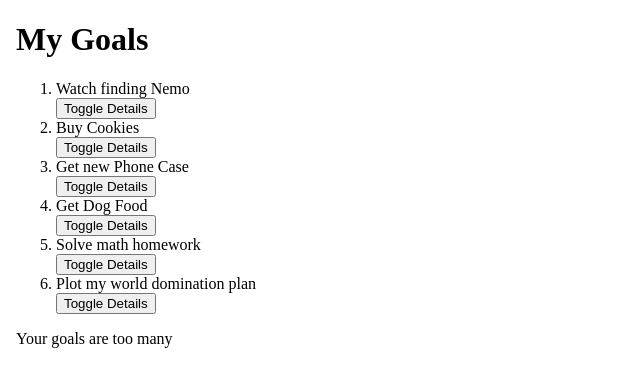
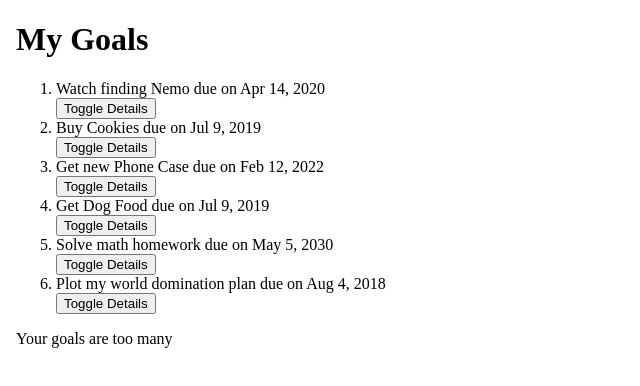
Before and after one commit to chanaiagwata/Goals, an Angular app: page / in a window 1280 px wide. Shown: the top 386 px of the page, without its empty margins (0-640 px from the left). Built offline with nearby package versions, Linux system fonts and the light colour scheme.

Commit message:
adds strikethrough directive and date pipe

```diff
--- a/src/app/app.module.ts
+++ b/src/app/app.module.ts
@@ -5,12 +5,14 @@
 import { AppComponent } from './app.component';
 import { GoalComponent } from './goal/goal.component';
 import { GoalDetailComponentComponent } from './goal-detail-component/goal-detail-component.component';
+import { StrikethroughDirective } from './strikethrough.directive';
 
 @NgModule({
   declarations: [
     AppComponent,
     GoalComponent,
-    GoalDetailComponentComponent
+    GoalDetailComponentComponent,
+    StrikethroughDirective
   ],
   imports: [
     BrowserModule,
--- a/src/app/goal.ts
+++ b/src/app/goal.ts
@@ -1,11 +1,13 @@
 export class Goal {
 
     showDescription: boolean;
-    constructor(public id:number, public name:string, public description:string){
+
+    constructor(public id:number, public name:string, public description:string, public completeDate:Date){
     //    The public keyword is an access modifier and it determines where the class properties are visible which in our case is anywhere outside the class.
         this.id = id;
         this.name = name;
         this.description = description;
         this.showDescription = false;
+
     }
   }
--- a/src/app/goal/goal.component.html
+++ b/src/app/goal/goal.component.html
@@ -11,7 +11,7 @@
   <h1>My Goals</h1>
   <ol>
     <div *ngFor = 'let goal of goals; let i = index'>
-        <li>{{goal.name}}</li>
+        <li appStrikethrough>{{goal.name}} due on {{goal.completeDate|date}}</li>
         <button (click)='toggleDetails(i)'>Toggle Details</button>
         <app-goal-detail-component *ngIf="goal.showDescription" [goal]='goal'
         (isComplete)='completeGoal($event, i)'></app-goal-detail-component>
--- a/src/app/goal/goal.component.ts
+++ b/src/app/goal/goal.component.ts
@@ -8,12 +8,12 @@
 })
 export class GoalComponent implements OnInit {
   goals:Goal[] = [
-    new Goal(1, 'Watch finding Nemo', 'Find an online version and watch merlin find his son'),
-    new Goal(2,'Buy Cookies','I have to buy cookies for the parrot'),
-    new Goal(3,'Get new Phone Case','Diana has her birthday coming up soon'),
-    new Goal(4,'Get Dog Food','Pupper likes expensive snacks'),
-    new Goal(5,'Solve math homework','Damn Math'),
-    new Goal(6,'Plot my world domination plan','Cause I am an evil overlord'),
+    new Goal(1, 'Watch finding Nemo', 'Find an online version and watch merlin find his son',new Date(2020,3,14)),
+    new Goal(2,'Buy Cookies','I have to buy cookies for the parrot', new Date(2019, 6, 9)),
+    new Goal(3,'Get new Phone Case','Diana has her birthday coming up soon', new Date(2022, 1, 12)),
+    new Goal(4,'Get Dog Food','Pupper likes expensive snacks', new Date(2019, 6,9)),
+    new Goal(5,'Solve math homework','Damn Math', new Date(2030, 4,5)),
+    new Goal(6,'Plot my world domination plan','Cause I am an evil overlord', new Date(2018, 7, 4)),
   ];
 
   toggleDetails(index:number){
--- /dev/null
+++ b/src/app/strikethrough.directive.ts
@@ -0,0 +1,19 @@
+import { Directive, ElementRef, HostListener } from '@angular/core';
+
+@Directive({
+  selector: '[appStrikethrough]'
+})
+export class StrikethroughDirective {
+
+  constructor(private elem:ElementRef) {}
+  @HostListener("click") onClicks(){
+    this.textDeco("line-through")
+  }
+  @HostListener("dblclick") onDoubleClicks(){
+    this.textDeco("None")
+  }
+  private textDeco(action:string){
+    this.elem.nativeElement.style.textDecoration = action
+  }
+
+}
```
Also changed, not shown: 1 other file (tests, documents, lock files or other folders).
